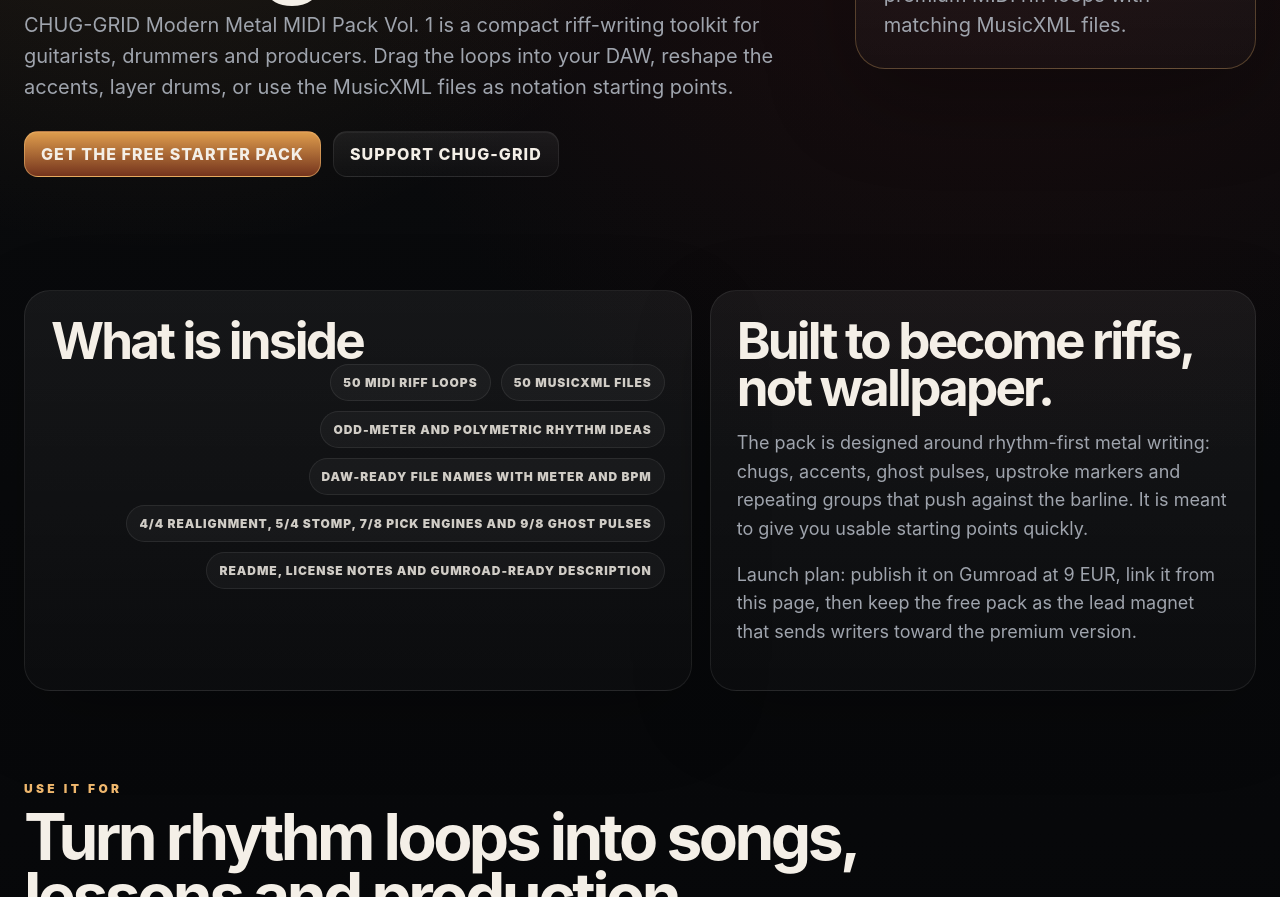
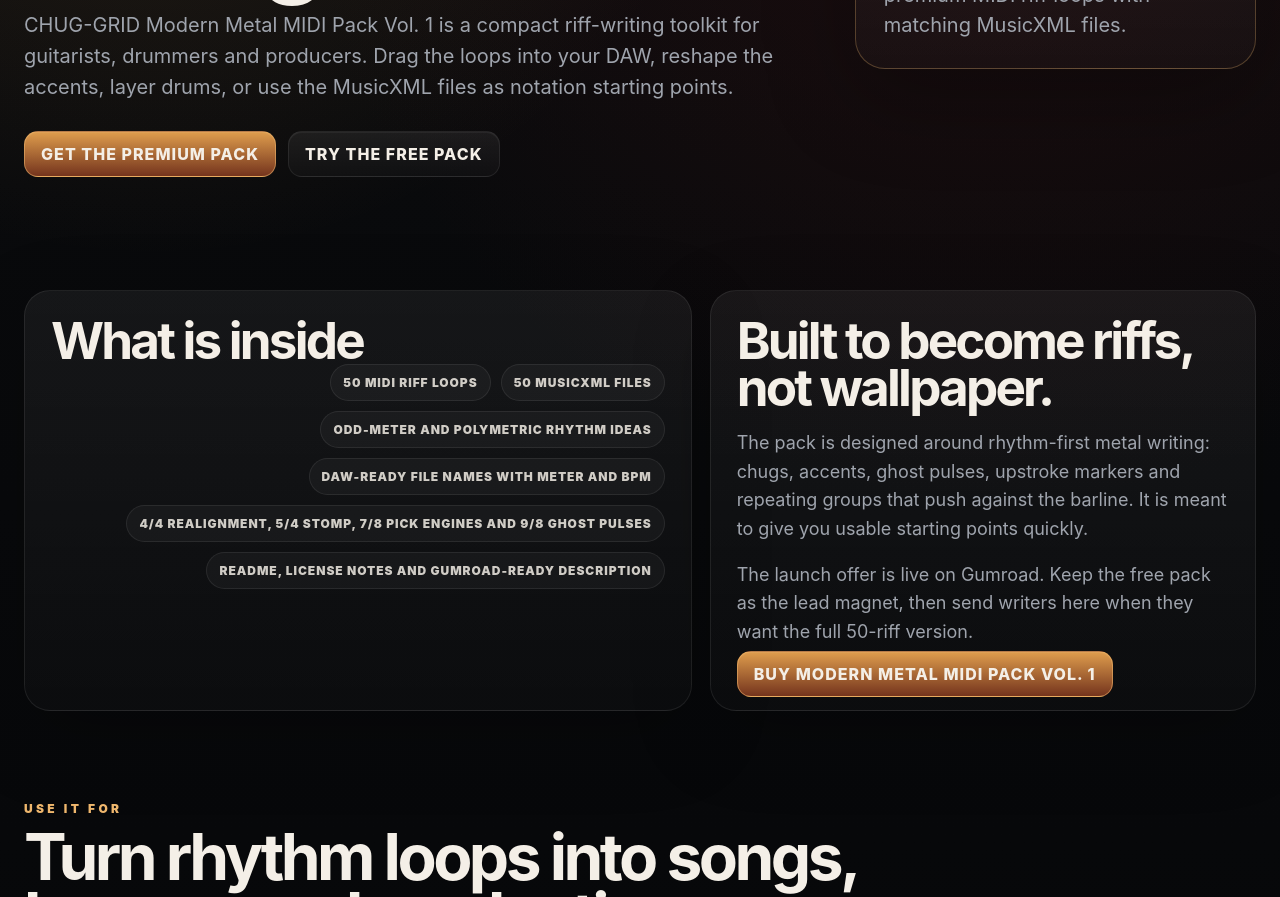
Before and after one commit to Madeo985/CHUG-GRID-PRO, a Next.js app: page /modern-metal-midi-pack-vol-1 in a window 1280 px wide. Shown: the part 500-1397 px from the top of the page. Built offline with nearby package versions, Linux system fonts and the light colour scheme.

Commit message:
Link premium Gumroad pack

```diff
--- a/app/modern-metal-midi-pack-vol-1/page.tsx
+++ b/app/modern-metal-midi-pack-vol-1/page.tsx
@@ -1,7 +1,7 @@
 import type { Metadata } from "next";
 
 const freePackUrl = "https://matteoferraro.gumroad.com/l/inznd";
-const supportUrl = "https://paypal.me/ironreykh";
+const premiumPackUrl = "https://matteoferraro.gumroad.com/l/itawg";
 
 const contents = [
   "50 MIDI riff loops",
@@ -81,11 +81,11 @@
             layer drums, or use the MusicXML files as notation starting points.
           </p>
           <div className="heroActions">
-            <a className="primary" href={freePackUrl} target="_blank" rel="noreferrer">
-              Get the free starter pack
+            <a className="primary" href={premiumPackUrl} target="_blank" rel="noreferrer">
+              Get the premium pack
             </a>
-            <a className="secondary" href={supportUrl} target="_blank" rel="noreferrer">
-              Support CHUG-GRID
+            <a className="secondary" href={freePackUrl} target="_blank" rel="noreferrer">
+              Try the free pack
             </a>
           </div>
         </div>
@@ -113,9 +113,12 @@
             give you usable starting points quickly.
           </p>
           <p>
-            Launch plan: publish it on Gumroad at 9 EUR, link it from this page, then keep the free
-            pack as the lead magnet that sends writers toward the premium version.
+            The launch offer is live on Gumroad. Keep the free pack as the lead magnet, then send
+            writers here when they want the full 50-riff version.
           </p>
+          <a className="primary" href={premiumPackUrl} target="_blank" rel="noreferrer">
+            Buy Modern Metal MIDI Pack Vol. 1
+          </a>
         </article>
       </section>
 
```
Also changed, not shown: app/page.tsx (+4 -3 lines).
